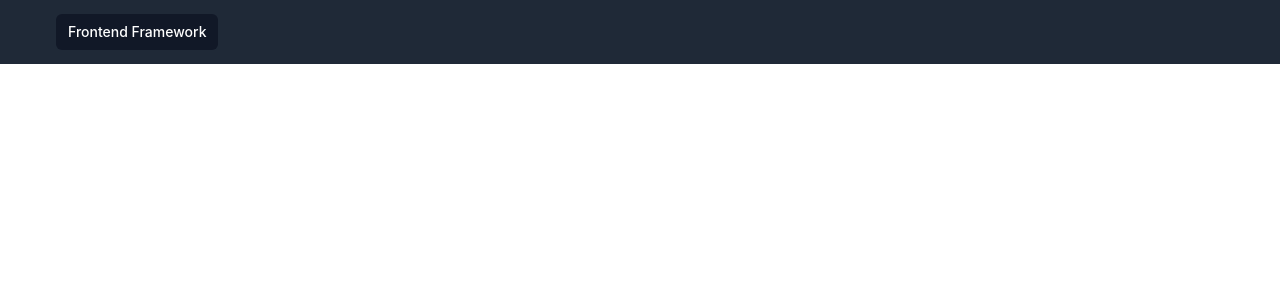
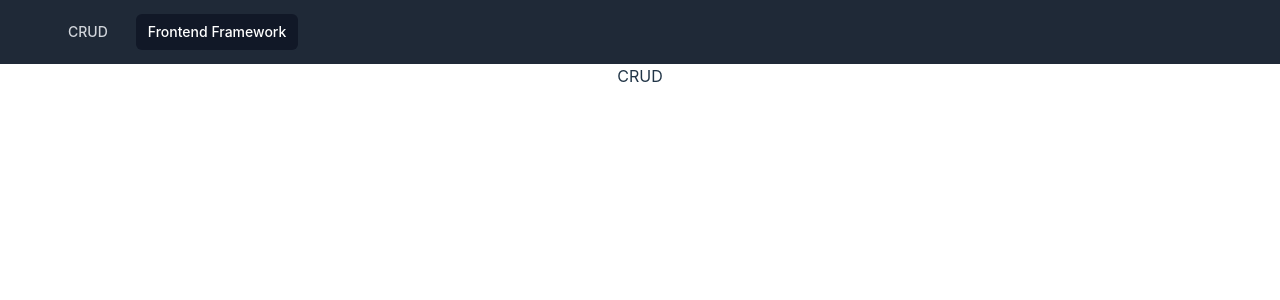
Before and after one commit to ryusukefujisaki/react-demo-frontend, a React app: page /crud in a window 1280 px wide. Before the commit this address had no page. Shown: the top 300 px of the page. Built offline with nearby package versions, Linux system fonts and the light colour scheme; the HTML template or start-up script is replaced by a standard one.

Commit message:
Add link to CRUD page

```diff
--- a/src/App.tsx
+++ b/src/App.tsx
@@ -1,14 +1,17 @@
 import { BrowserRouter, Routes, Route } from 'react-router-dom'
 import Navbar from '@/components/Navbar'
-import FrontendFramework from './pages/frontend_framework/FrontendFramework'
+
+import Crud from '@/pages/crud/Crud'
+import FrontendFramework from '@/pages/frontend_framework/FrontendFramework'
 
 function App(): JSX.Element {
   return (
     <>
-      <Navbar></Navbar>
       <BrowserRouter>
+        <Navbar></Navbar>
         <Routes>
           <Route path={''} element={<FrontendFramework />} />
+          <Route path={'/crud'} element={<Crud />} />
           <Route path={'/frontend_framework'} element={<FrontendFramework />} />
         </Routes>
       </BrowserRouter>
--- a/src/components/Navbar.tsx
+++ b/src/components/Navbar.tsx
@@ -1,15 +1,27 @@
+import { useState } from 'react'
+import { Link } from 'react-router-dom'
 import { Disclosure } from '@headlessui/react'
 import { Bars3Icon, XMarkIcon } from '@heroicons/react/24/outline'
-
-const navigation: Array<{ name: string, href: string, current: boolean }> = [
-  { name: 'Frontend Framework', href: '#', current: true }
-]
 
 function classNames(...classes: Array<string>): string {
   return classes.filter(Boolean).join(' ')
 }
 
 export default function Navbar() {
+  interface Item { name: string, to: string, current: boolean }
+  const [navigation, setNavigation]: Array<any> = useState([
+    { name: 'CRUD', to: '/crud', current: false },
+    { name: 'Frontend Framework', to: '/frontend_framework', current: true }
+  ])
+  const handleClickMenu = (clicked: Item) => {
+    setNavigation((navigation: Array<Item>) => {
+      return navigation.map((item: Item) => {
+        item.current = item.name === clicked.name
+        return item
+      })
+    })
+  }
+
   return (
     <Disclosure as="nav" className="bg-gray-800">
       {({ open }) => (
@@ -34,9 +46,9 @@ export default function Navbar() {
                 <div className="hidden sm:ml-6 sm:block">
                   <div className="flex space-x-4">
                     { navigation.map((item) => (
-                      <a
+                      <Link
                         key={ item.name }
-                        href={ item.href }
+                        to={ item.to }
                         className={
                           classNames(
                             item.current
@@ -44,10 +56,11 @@ export default function Navbar() {
                               : 'text-gray-300 hover:bg-gray-700 hover:text-white', 'rounded-md px-3 py-2 text-sm font-medium'
                           )
                         }
+                        onClick={() => handleClickMenu(item)}
                         aria-current={ item.current ? 'page' : undefined }
                       >
-                        { item.name}
-                      </a>
+                        { item.name }
+                      </Link>
                     )) }
                   </div>
                 </div>
@@ -57,10 +70,9 @@ export default function Navbar() {
           <Disclosure.Panel className="sm:hidden">
             <div className="space-y-1 px-2 pb-3 pt-2">
               { navigation.map((item) => (
-                <Disclosure.Button
-                  key={ item.name }
-                  as="a"
-                  href={ item.href }
+                <Disclosure.Button key={ item.name }>
+                  <Link
+                    to={ item.to }
                     className={
                       classNames(
                         item.current
@@ -68,9 +80,11 @@ export default function Navbar() {
                           : 'text-gray-300 hover:bg-gray-700 hover:text-white', 'block rounded-md px-3 py-2 text-base font-medium'
                         )
                       }
+                    onClick={() => handleClickMenu(item)}
                     aria-current={ item.current ? 'page' : undefined }
                   >
                     { item.name }
+                  </Link>
                 </Disclosure.Button>
               )) }
             </div>
--- a/src/main.tsx
+++ b/src/main.tsx
@@ -6,5 +6,5 @@ import './index.css'
 ReactDOM.createRoot(document.getElementById('root') as HTMLElement).render(
   <React.StrictMode>
     <App />
-  </React.StrictMode>,
+  </React.StrictMode>
 )
--- /dev/null
+++ b/src/pages/crud/Crud.tsx
@@ -0,0 +1,7 @@
+function Crud(): JSX.Element {
+  return (
+    <p>CRUD</p>
+  )
+}
+
+export default Crud
```
Lines whose indentation alone changed are shown as unchanged.
